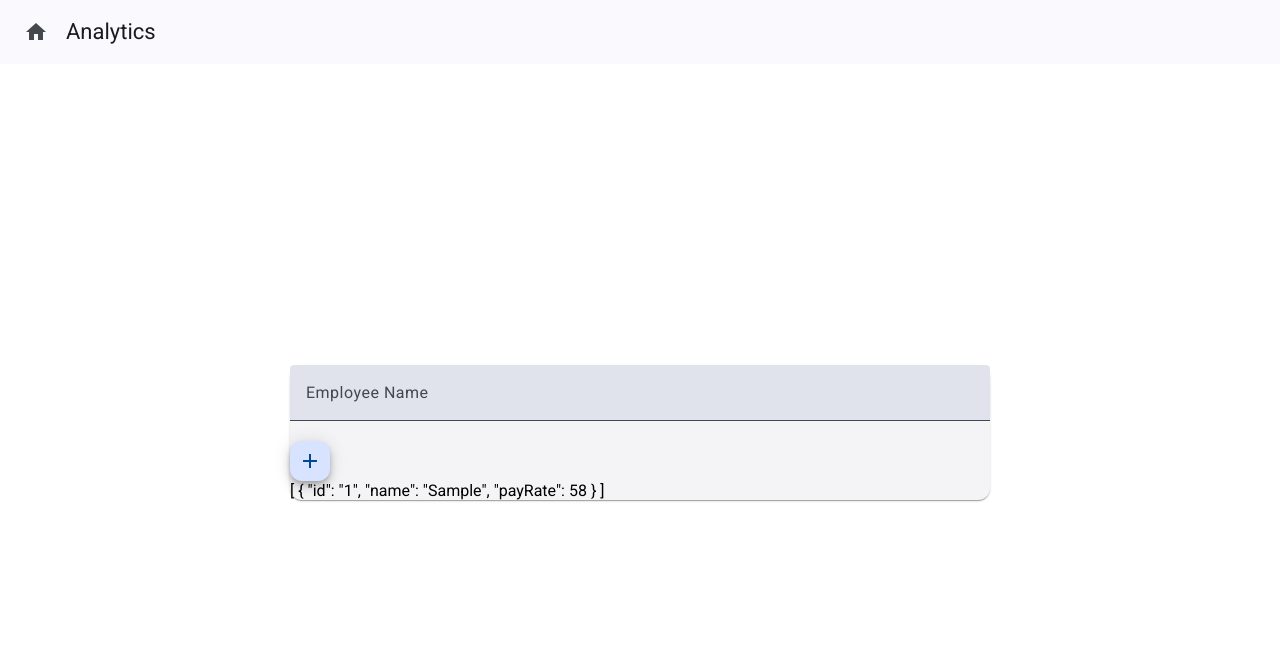
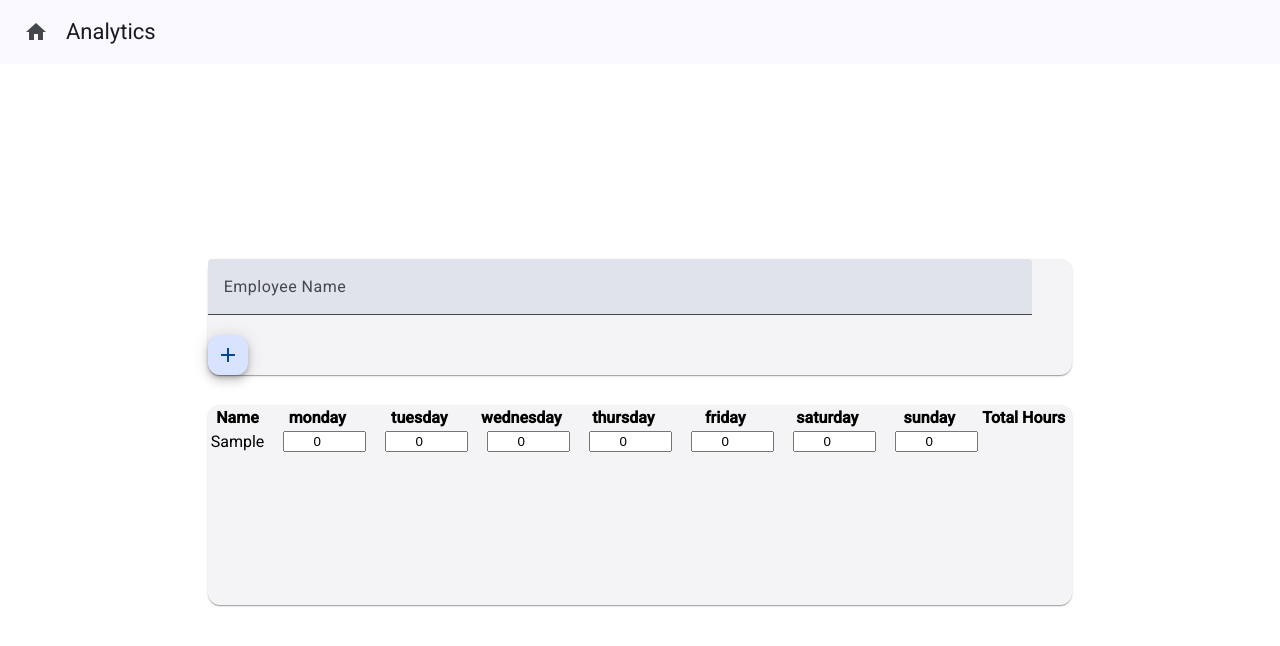
Before and after one commit to kagesite/hr-timesheet, an Angular app: page /timesheet in a window 1280 px wide. Both pictures are taken after typing "Sample" into the empty fields and a click on the button "add". Shown: the top 646 px of the page. Built offline with nearby package versions, Linux system fonts and the light colour scheme.

Commit message:
Completed pt1 template driven forms. Removed my old styling too

```diff
--- a/src/app/app.module.ts
+++ b/src/app/app.module.ts
@@ -9,6 +9,7 @@
 import { TopNavbarComponent } from './components/top-navbar/top-navbar.component';
 import { AnalyticsTableComponent } from './components/analytics-table/analytics-table.component';
 import { MaterialModule } from './modules/material.module';
+import { FormsModule } from '@angular/forms';
 
 @NgModule({
   declarations: [
@@ -23,6 +24,7 @@
     BrowserModule,
     AppRoutingModule,
     MaterialModule,
+    FormsModule
   ],
   providers: [],
   bootstrap: [AppComponent]
--- a/src/app/components/timesheet/timesheet.component.html
+++ b/src/app/components/timesheet/timesheet.component.html
@@ -10,8 +10,27 @@
             <button mat-mini-fab color="primary" (click)="addEmployee()" [disabled]="employeeNameFC.invalid">
                 <mat-icon>add</mat-icon>
             </button>
+        </mat-card>
 
-            <div>{{employees | json}}</div>
+        <mat-card class="hours">
+            <table>
+                <thead>
+                    <th>Name</th>
+                    <th *ngFor="let day of weekdays">{{day}}</th>
+                    <th>Total Hours</th>
+                    <th></th>
+                </thead>
+
+                <tbody>
+                    <tr *ngFor="let employee of employees; let i = index">
+                        <td>{{employee.name}}</td>
+                        <td *ngFor="let day of weekdays">
+                            <input type="number" [id]="day" [(ngModel)]="employee[day]" class="hours-input">
+                        </td>
+                    </tr>
+                </tbody>
+
+            </table>
         </mat-card>
     </div>
 </div>
--- a/src/app/components/timesheet/timesheet.component.scss
+++ b/src/app/components/timesheet/timesheet.component.scss
@@ -4,12 +4,22 @@
 
 .cards {
     margin: auto;
-    width: 100%;
 }
 
-mat-card {
-    width: 70%;
-    max-width: 700px;
-    margin: auto;
+mat-form-field {
+    width: calc(100% - 40px);
+}
+
+.hours {
+    min-height: 200px;
+    margin-top: 30px;
     display: flex;
+    flex-direction: column;
+    justify-content: space-between;
 }
+
+.hours-input {
+    max-width: 75px;
+    margin-left: 15px;
+    text-align: center;
+}
--- a/src/app/components/timesheet/timesheet.component.ts
+++ b/src/app/components/timesheet/timesheet.component.ts
@@ -16,7 +16,8 @@
     department: Department | undefined
     employeeNameFC = new FormControl('', this.nameValidator());
     employees: Employee[] = [];
-    employeeId = 0
+    employeeId = 0;
+    weekdays: string[] = ['monday', 'tuesday', 'wednesday', 'thursday', 'friday', 'saturday', 'sunday'];
 
     constructor(
         private router: ActivatedRoute,
@@ -37,6 +38,13 @@
                 departmentId: this.department?.id,
                 name: this.employeeNameFC.value,
                 payRate: Math.floor(Math.random() * 50) + 50,
+                monday: 0,
+                tuesday: 0,
+                wednesday: 0,
+                thursday: 0,
+                friday: 0,
+                saturday: 0,
+                sunday: 0,
             });
 
             this.employeeNameFC.setValue('');
@@ -49,7 +57,7 @@
             if (this.employees && this.employees.length) {
                 this.employees.forEach(employee => {
                     if (employee.name.toLowerCase() === control.value.toLowerCase()) {
-                        error = {duplicate: true};
+                        error = { duplicate: true };
                     }
                 });
             }
```
Also changed, not shown: src/app/interfaces/employee.ts (+9 -0 lines).
